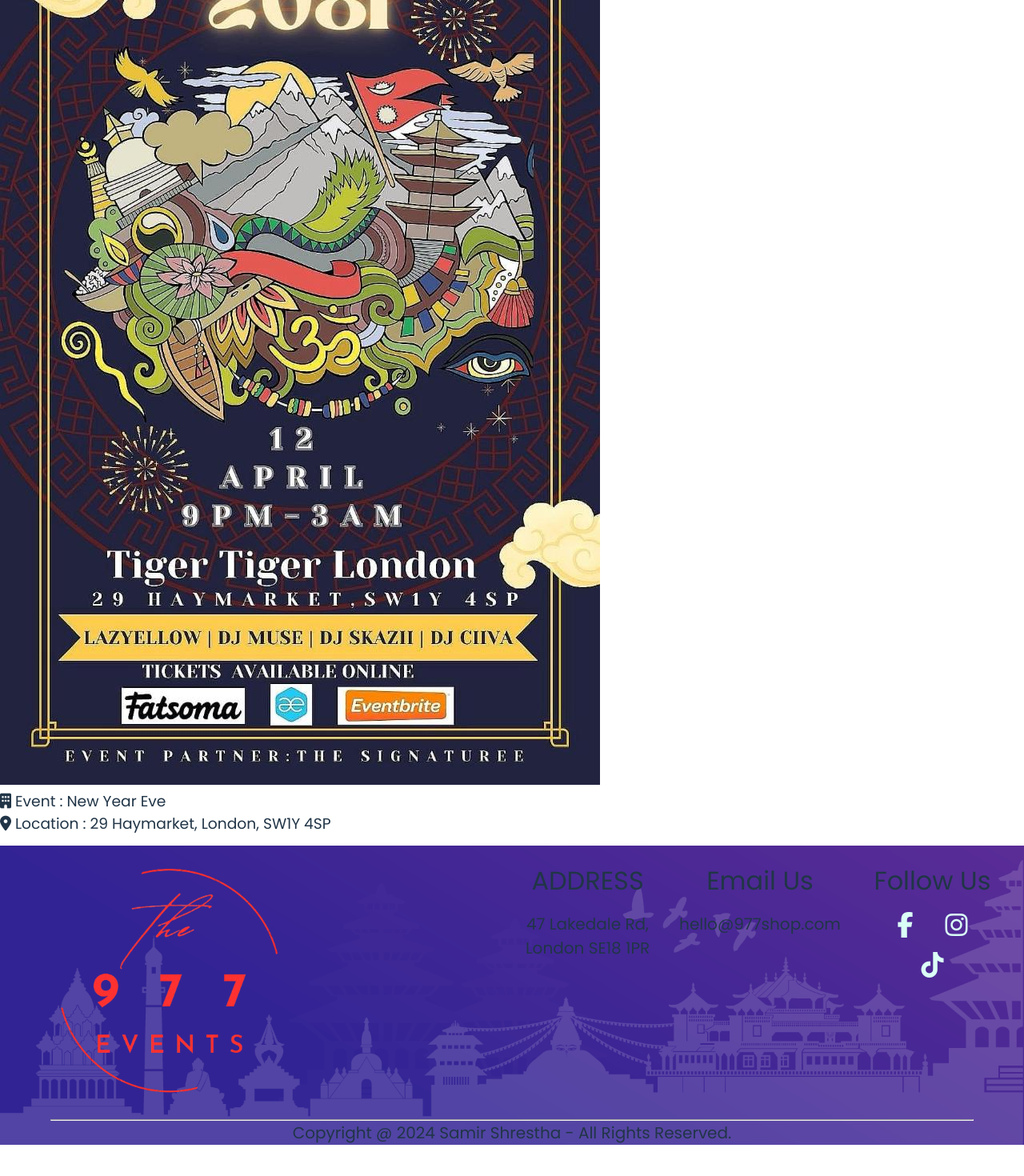
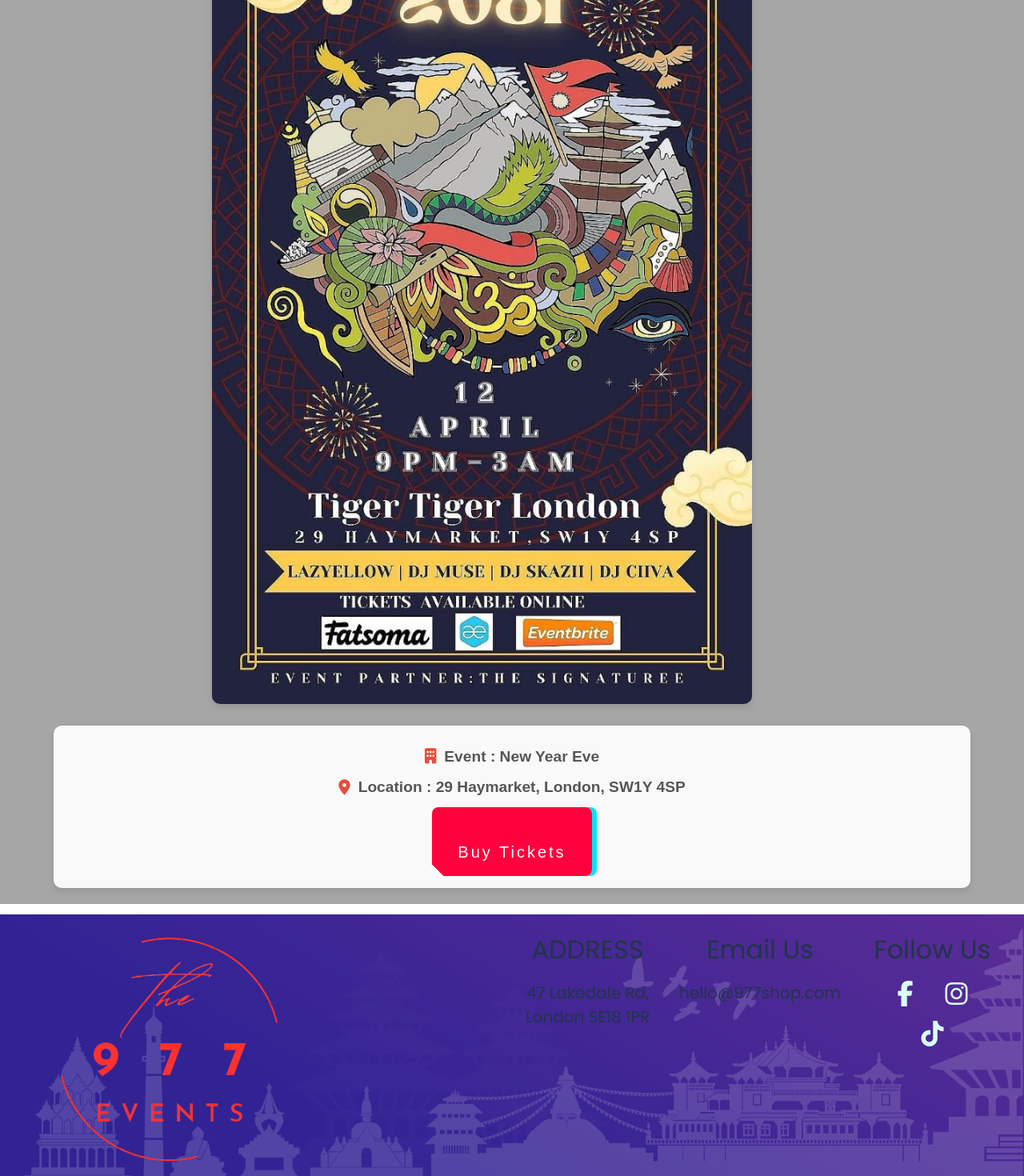
Before and after one commit to sagarspk/Event_Management_System, a React (Vite) app in the folder EventManagementSystem/: page /product/1 in a window 1280 px wide. Shown: the part 549-2019 px from the top of the page at 80% size. Before the commit the page ends 1980 px from the top, so only its background shows below. Built offline with nearby package versions, Linux system fonts and the light colour scheme.

Commit message:
css added for th Event Detail Page, more to be added

```diff
--- a/EventManagementSystem/src/Components/EventDetails/EventDetails.css
+++ b/EventManagementSystem/src/Components/EventDetails/EventDetails.css
@@ -0,0 +1,181 @@
+.EventDetail {
+    background-color: rgb(167, 166, 166);
+    display: flex;
+    flex-direction: column;
+    align-items: center;
+    padding: 20px;
+    width: auto;
+    margin-top: 1%;
+    font-family: Arial, sans-serif;
+}
+
+.EventDetail h1 {
+    font-size: 2.5em;
+    margin-bottom: 20px;
+    color: #2f1f1f;
+    text-transform: uppercase;
+    letter-spacing: 2px;
+}
+
+.EventDetail img {
+    width: 100%;
+    max-width: 600px;
+    height: auto;
+    border-radius: 10px;
+    box-shadow: 0 4px 8px rgba(0, 0, 0, 0.1);
+    margin-bottom: 20px;
+    transition: transform 0.3s;
+}
+
+.EventDetail img:hover {
+    transform: scale(1.05);
+}
+
+.EventDetailsContent {
+    text-align: center;
+    background-color: #f9f9f9;
+    padding: 20px;
+    border-radius: 10px;
+    box-shadow: 0 4px 8px rgba(0, 0, 0, 0.1);
+    width: 100%;
+    max-width: 600px;
+}
+
+.EventDetailsContent h3 {
+    font-size: 1.5em;
+    margin: 10px 0;
+    color: #555;
+    display: flex;
+    align-items: center;
+    justify-content: center;
+}
+
+.EventDetailsContent h3 i {
+    margin-right: 10px;
+    color: #e74c3c;
+}
+
+
+.button-49,
+.button-49:after {
+  width: 150px;
+  height: 76px;
+  line-height: 78px;
+  font-size: 20px;
+  font-family: 'Bebas Neue', sans-serif;
+  background: linear-gradient(45deg, transparent 5%, #FF013C 5%);
+  border: 0;
+  color: #fff;
+  letter-spacing: 3px;
+  box-shadow: 6px 0px 0px #00E6F6;
+  outline: transparent;
+  position: relative;
+  user-select: none;
+  -webkit-user-select: none;
+  touch-action: manipulation;
+}
+
+.button-49:after {
+  --slice-0: inset(50% 50% 50% 50%);
+  --slice-1: inset(80% -6px 0 0);
+  --slice-2: inset(50% -6px 30% 0);
+  --slice-3: inset(10% -6px 85% 0);
+  --slice-4: inset(40% -6px 43% 0);
+  --slice-5: inset(80% -6px 5% 0);
+
+  content: 'ALTERNATE TEXT';
+  display: block;
+  position: absolute;
+  top: 0;
+  left: 0;
+  right: 0;
+  bottom: 0;
+  background: linear-gradient(45deg, transparent 3%, #00E6F6 3%, #00E6F6 5%, #FF013C 5%);
+  text-shadow: -3px -3px 0px #F8F005, 3px 3px 0px #00E6F6;
+  clip-path: var(--slice-0);
+}
+
+.button-49:hover:after {
+  animation: 1s glitch;
+  animation-timing-function: steps(2, end);
+}
+
+.button-49:active{
+    opacity: 0.8;
+}
+
+@keyframes glitch {
+  0% {
+    clip-path: var(--slice-1);
+    transform: translate(-20px, -10px);
+  }
+  10% {
+    clip-path: var(--slice-3);
+    transform: translate(10px, 10px);
+  }
+  20% {
+    clip-path: var(--slice-1);
+    transform: translate(-10px, 10px);
+  }
+  30% {
+    clip-path: var(--slice-3);
+    transform: translate(0px, 5px);
+  }
+  40% {
+    clip-path: var(--slice-2);
+    transform: translate(-5px, 0px);
+  }
+  50% {
+    clip-path: var(--slice-3);
+    transform: translate(5px, 0px);
+  }
+  60% {
+    clip-path: var(--slice-4);
+    transform: translate(5px, 10px);
+  }
+  70% {
+    clip-path: var(--slice-2);
+    transform: translate(-10px, 10px);
+  }
+  80% {
+    clip-path: var(--slice-5);
+    transform: translate(20px, -10px);
+  }
+  90% {
+    clip-path: var(--slice-1);
+    transform: translate(-10px, 0px);
+  }
+  100% {
+    clip-path: var(--slice-1);
+    transform: translate(0);
+  }
+}
+
+@media (min-width: 768px) {
+
+  .EventDetail h1 {
+    font-size: 2em;
+}
+
+.EventDetailsContent h3 {
+    font-size: 1.2em;
+}
+
+.EventDetail img {
+    width: 90%;
+    max-width: none;
+}
+
+.EventDetailsContent {
+    width: 90%;
+    max-width: none;
+    padding: 15px;
+}
+
+  .button-49,
+  .button-49:after {
+    width: 200px;
+    height: 86px;
+    line-height: 88px;
+  }
+}
--- a/EventManagementSystem/src/Components/EventDetails/EventDetails.jsx
+++ b/EventManagementSystem/src/Components/EventDetails/EventDetails.jsx
@@ -1,5 +1,6 @@
 import { useParams, useResolvedPath } from "react-router-dom";
 import { events } from "../utils/EventsDatabase";
+import './EventDetails.css'
 import '@fortawesome/fontawesome-free/css/all.min.css';
 
 function EventDetails(){
@@ -24,6 +25,7 @@
             <div className="EventDetailsContent">
                 <h3><i className='fas fa-building'></i> Event : {filteredEvent.title} </h3>
                 <h3><i className='fas fa-map-marker-alt'></i> Location : {filteredEvent.address}</h3>
+                <button className="button-49">Buy Tickets</button>
             </div>
 
         </div>
--- a/EventManagementSystem/src/Components/Events/InduvidualEvent.css
+++ b/EventManagementSystem/src/Components/Events/InduvidualEvent.css
@@ -30,7 +30,7 @@
 
     .event-image-container {
         width: 100%;
-    height: 400px; /* Adjust height as needed */
+        height: 300px; /* Adjust height as needed */
         display: flex;
         align-items: center;
         justify-content: center;
```
Lines whose indentation alone changed are shown as unchanged.
